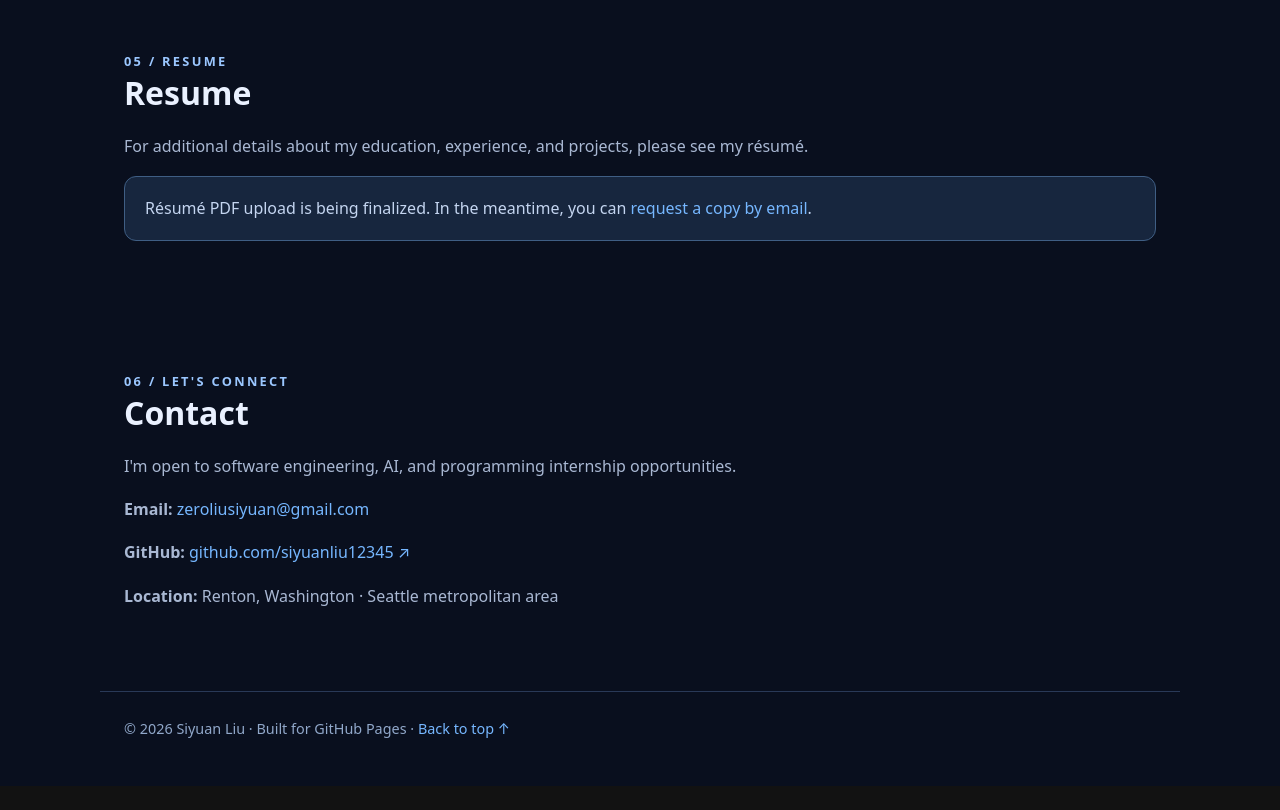
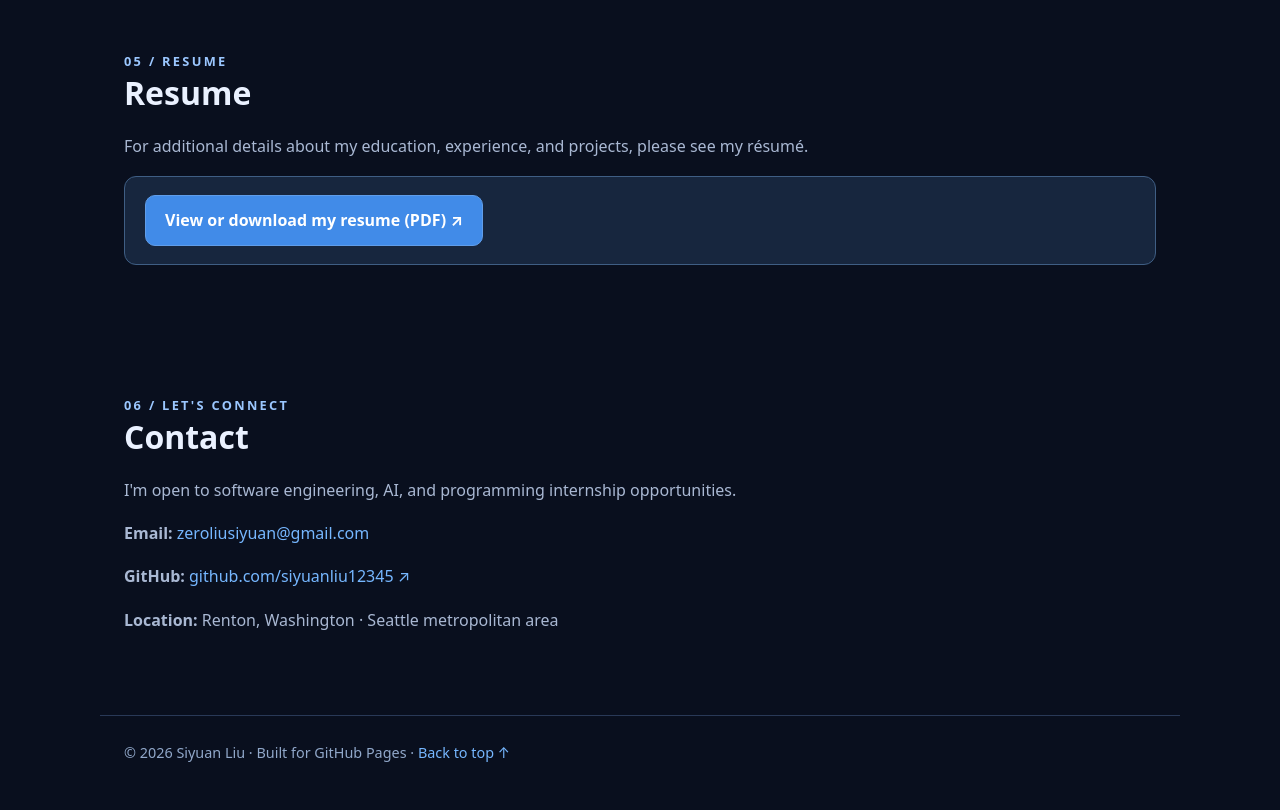
Before and after one commit to siyuanliu12345/siyuanliu12345.github.io, a plain HTML site: page index.html in a window 1280 px wide. Shown: the part 3404-4214 px from the top of the page. Before the commit the page ends 4190 px from the top, so only its background shows below. Drawn offline with Linux system fonts and the light colour scheme.

Commit message:
Link resume PDF directly from portfolio

```diff
--- a/index.html
+++ b/index.html
@@ -15,6 +15,6 @@
 </div></section>
 <section id="skills"><div class="eyebrow">03 / Technical toolkit</div><h2>Skills & education</h2><h3>Programming & concepts</h3><div class="skills"><span>Python</span><span>Java</span><span>C++</span><span>SQL (coursework)</span><span>Erlang (coursework)</span><span>Object-Oriented Programming</span><span>Data Structures</span><span>Algorithms</span><span>AI Applications</span><span>Machine Organization</span><span>Git & GitHub (learning)</span></div><h3 style="margin-top:30px">Relevant coursework</h3><p>Data Structures, Design and Analysis of Algorithms, Machine Organization, Programming Practicum, Discrete Structures I, and database and programming-language coursework.</p><h3>Education</h3><p><strong>University of Washington Tacoma</strong> — Bachelor's in Computer Science and Systems, expected June 2027.<br><strong>Bellevue College</strong> — Associate degree / transfer program, June 2025.</p></section>
 <section id="experience"><div class="eyebrow">04 / Background</div><h2>Experience</h2><div class="timeline"><div class="experience"><h3>AI Training Project Contributor</h3><small>Handshake AI / Stryder Corp · Feb–Mar 2026</small><p>Supported a confidential AI image-generation training project through data- and training-related tasks in a production-focused workflow, while respecting confidentiality requirements.</p></div><div class="experience"><h3>Warehouse Associate</h3><small>Amazon Warehouse · Jun–Sep 2024</small><p>Supported high-volume warehouse operations, material handling, safety, accuracy, and productivity.</p></div><div class="experience"><h3>Career Readiness & Team Collaboration</h3><small>UW Tacoma · 2026</small><p>Participated in collaborative career-development discussions, assessed technical and interpersonal strengths, and set goals for coding practice, communication, and professional growth.</p></div></div></section>
-<section id="resume"><div class="eyebrow">05 / Resume</div><h2>Resume</h2><p>For additional details about my education, experience, and projects, please see my résumé.</p><div class="note">Résumé PDF upload is being finalized. In the meantime, you can <a href="mailto:zeroliusiyuan@gmail.com?subject=Resume%20request">request a copy by email</a>.</div></section>
+<section id="resume"><div class="eyebrow">05 / Resume</div><h2>Resume</h2><p>For additional details about my education, experience, and projects, please see my résumé.</p><div class="note"><a class="button" href="resume.pdf" target="_blank" rel="noopener noreferrer">View or download my resume (PDF) ↗</a></div></section>
 <section id="contact"><div class="eyebrow">06 / Let's connect</div><h2>Contact</h2><p>I'm open to software engineering, AI, and programming internship opportunities.</p><p><strong>Email:</strong> <a href="mailto:zeroliusiyuan@gmail.com">zeroliusiyuan@gmail.com</a></p><p><strong>GitHub:</strong> <a href="https://github.com/siyuanliu12345" target="_blank" rel="noopener noreferrer">github.com/siyuanliu12345 ↗</a></p><p><strong>Location:</strong> Renton, Washington · Seattle metropolitan area</p></section></main>
 <footer>© 2026 Siyuan Liu · Built for GitHub Pages · <a href="#home">Back to top ↑</a></footer></body></html>
```
